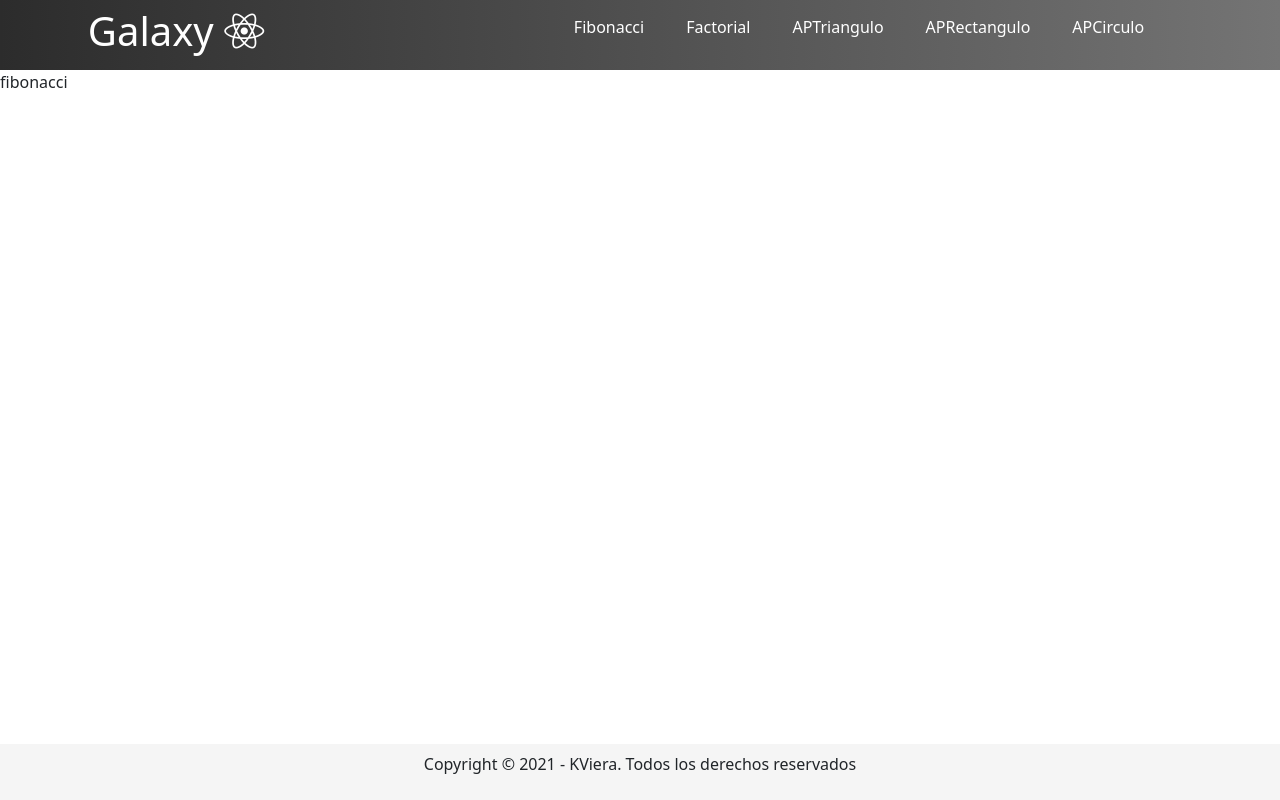
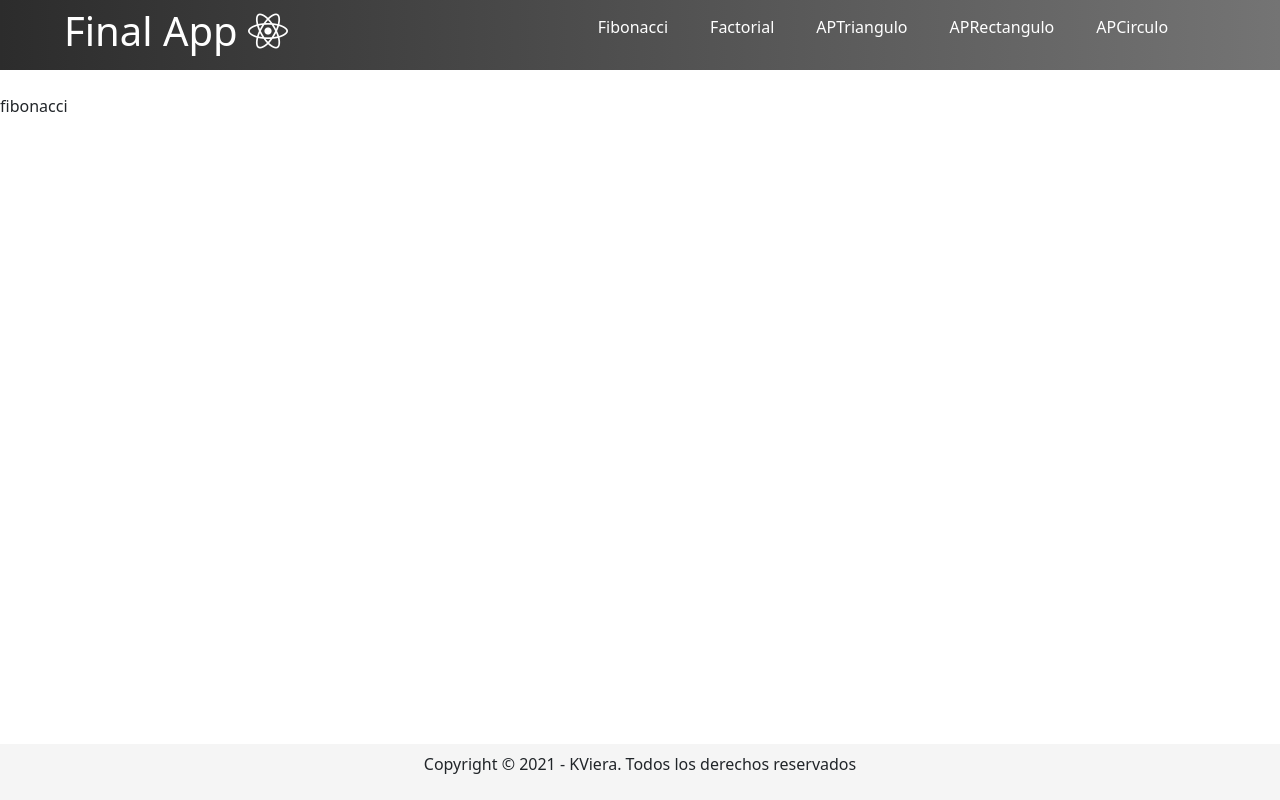
Before and after one commit to K-Viera/implementacion-final-front, a React (Create React App) app: page / in a window 1280 px wide. Built offline with nearby package versions, Linux system fonts and the light colour scheme.

Commit message:
navbar and loyaout

```diff
--- a/package.json
+++ b/package.json
@@ -9,7 +9,7 @@
     "bootstrap": "^5.1.3",
     "moment": "^2.29.1",
     "react": "^17.0.2",
-    "react-bootstrap": "^2.0.0-rc.1",
+    "react-bootstrap": "^2.0.2",
     "react-dom": "^17.0.2",
     "react-router-dom": "^6.0.2",
     "react-scripts": "4.0.3",
--- a/public/index.html
+++ b/public/index.html
@@ -30,7 +30,7 @@
       work correctly both with client-side routing and a non-root public URL.
       Learn how to configure a non-root public URL by running `npm run build`.
     -->
-    <title>React App</title>
+    <title>Final App</title>
   </head>
   <body>
     <noscript>You need to enable JavaScript to run this app.</noscript>
--- a/src/components/Layouts/Layout.js
+++ b/src/components/Layouts/Layout.js
@@ -6,6 +6,7 @@ function Layout(props) {
   return (
     <React.Fragment>
       <Navbar />
+      <br />
       {props.children}
       <br />
       <br />
--- a/src/components/Layouts/Navbar.js
+++ b/src/components/Layouts/Navbar.js
@@ -14,7 +14,7 @@ class Navbar extends React.Component {
     return (
       <nav className="navbar-items">
         <h1 className="navbar-logo">
-          Galaxy <i className="fab fa-react"></i>
+          Final App <i className="fab fa-react"></i>
         </h1>
         <div className="menu-icon" onClick={this.handleClick}>
           <i
```
Also changed, not shown: 1 other file (tests, documents, lock files or other folders).
